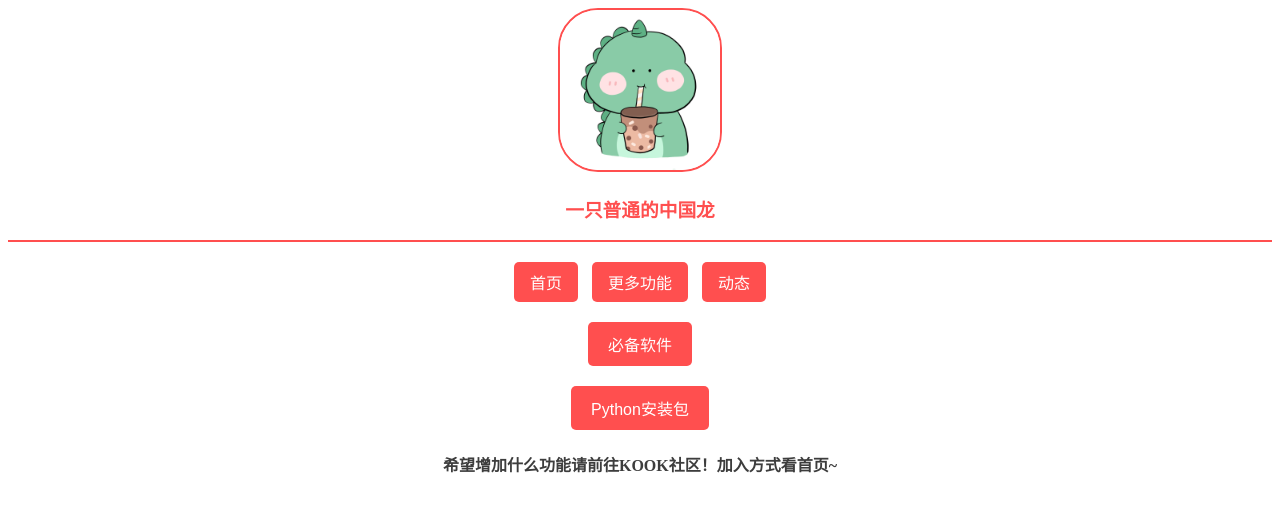
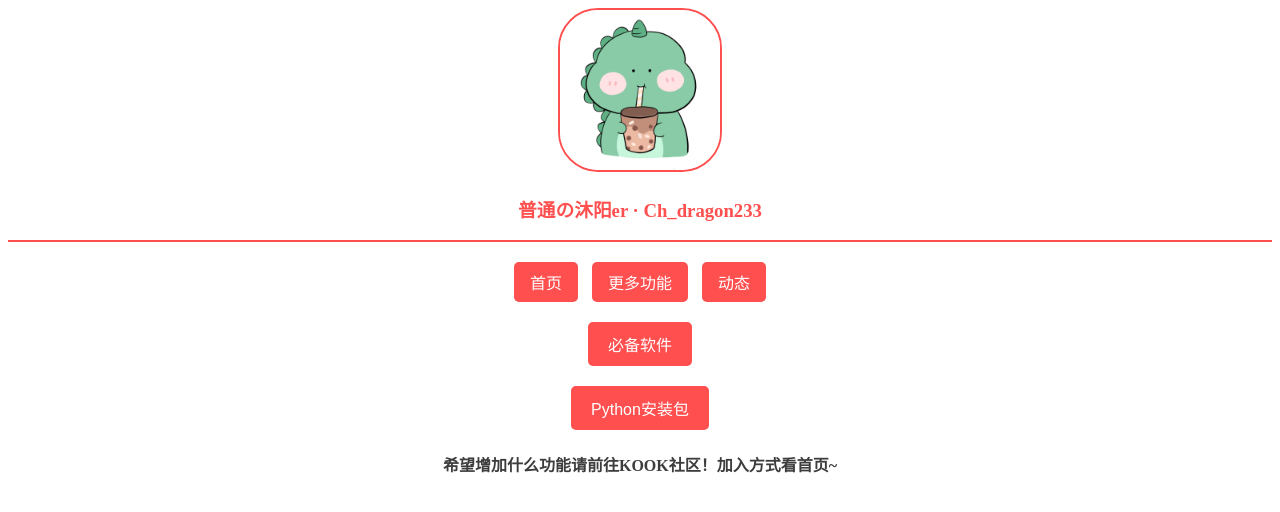
Before and after one commit to Chinadragon123/old_homepage, a plain HTML site: page more.html in a window 1280 px wide. Drawn offline with Linux system fonts and the light colour scheme.

Commit message:
Update more.html

```diff
--- a/more.html
+++ b/more.html
@@ -12,7 +12,7 @@
         <a href="https://space.bilibili.com/698468026">
             <img src="head_portrait_1.jpg" alt="一只普通的中国龙的头像">
         </a>
-        <h3>一只普通的中国龙</h3>
+        <h3>普通の沐阳er · Ch_dragon233</h3>
     </div>
     <hr>
     <nav>
```
